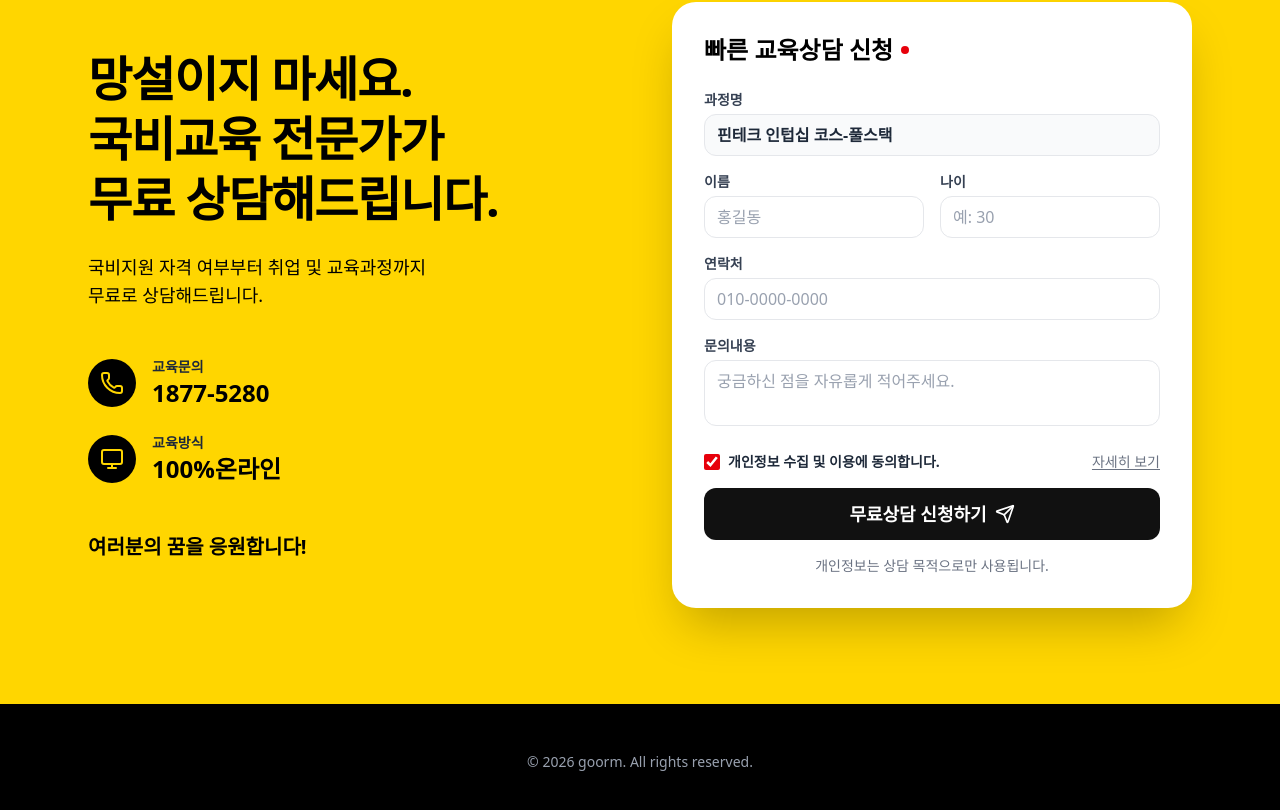
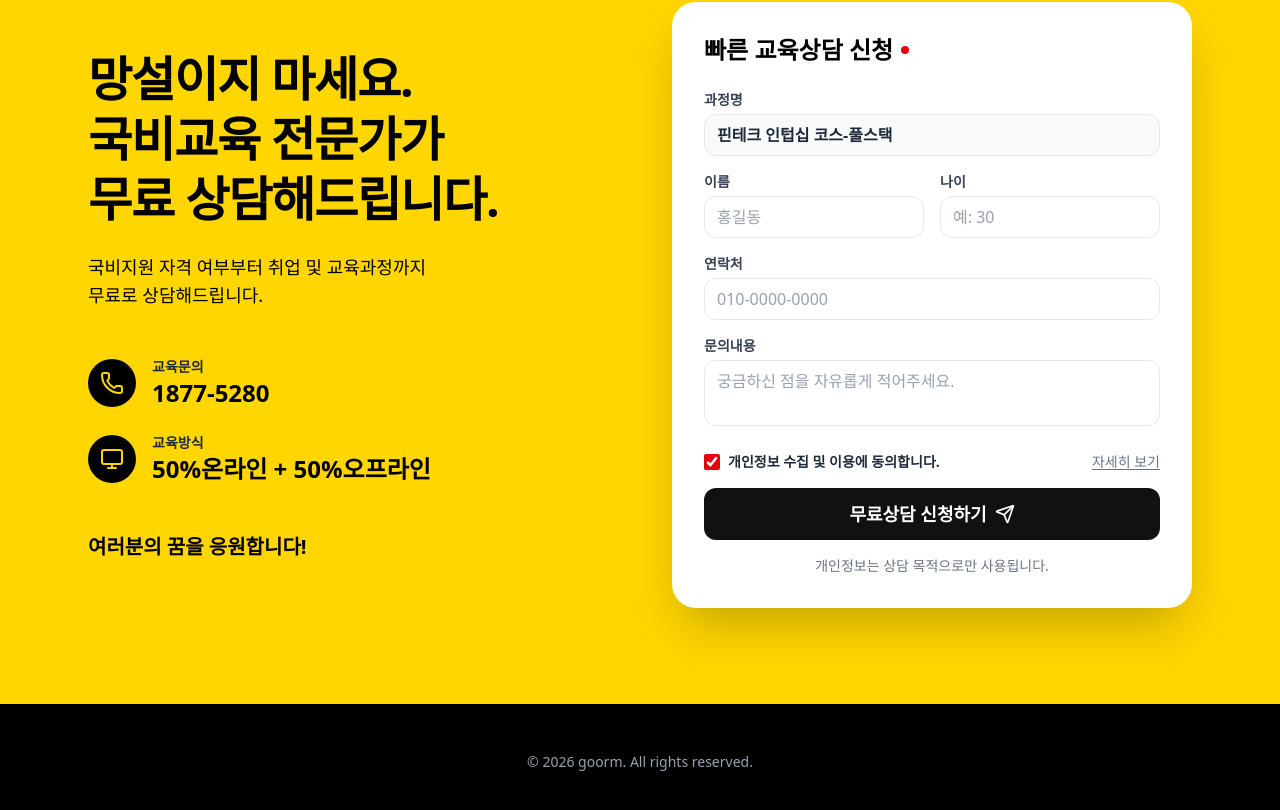
Before and after one commit to dvdkkk/fintech-internship-fullstack, a React (Vite) app: page / in a window 1280 px wide. Shown: the part 10953-11763 px from the top of the page. Built offline with nearby package versions, Linux system fonts and the light colour scheme; a web font is replaced by a local one.

Commit message:
feat: Update course learning method
The learning method for the fintech internship course has been updated from 100% online to a hybrid model of 50% online and 50% offline.

```diff
--- a/src/App.tsx
+++ b/src/App.tsx
@@ -655,7 +655,7 @@ export default function App() {
                 </div>
                 <div>
                   <div className="text-sm font-bold text-gray-800">교육방식</div>
-                  <div className="text-2xl font-extrabold text-black">100%온라인</div>
+                  <div className="text-2xl font-extrabold text-black">50%온라인 + 50%오프라인</div>
                 </div>
               </div>
             </div>
```
